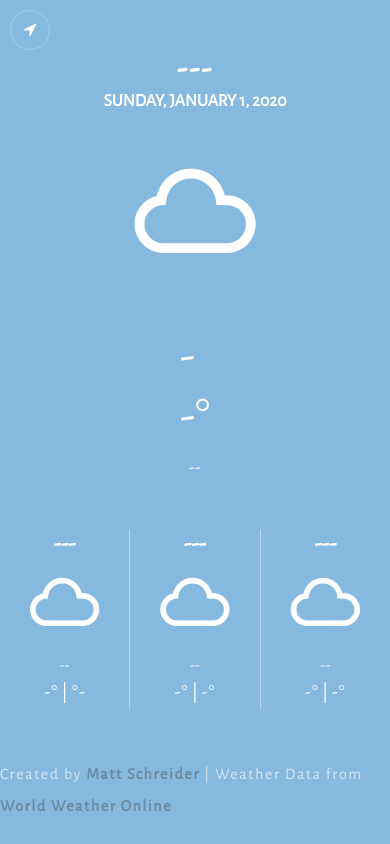
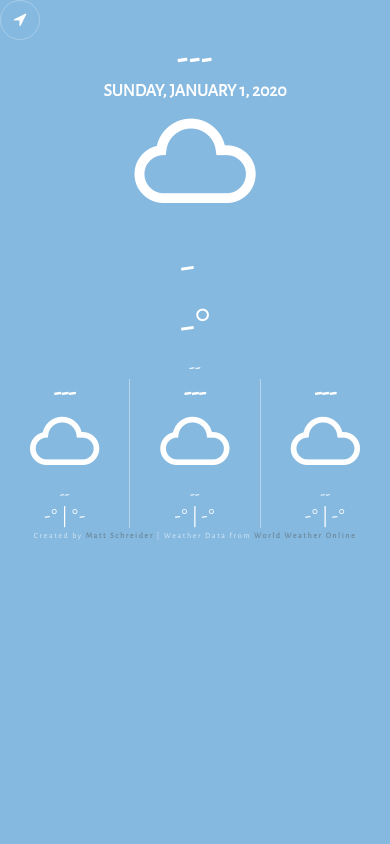
Before and after one commit to mschreider/Weather-Web-App, a Flask app: page / in a window 390 px wide. Run offline with Flask 2, Linux system fonts and the light colour scheme.

Commit message:
modified css

```diff
--- a/static/css/main.css
+++ b/static/css/main.css
@@ -4,8 +4,8 @@
 
 * {
 	box-sizing: border-box;
-	margin: 0;
-	padding: 0;
+    margin: 0 !important;
+	padding: 0 !important;
 }
 
 /* Remove outline > Apply other styles for accessibility */
@@ -241,3 +241,9 @@
 a:hover {
 	text-decoration: underline;
 }
+
+@media only screen and (max-width: 600px) {
+    footer p {
+      font-size: 0.5em;
+    }
+  }
```
